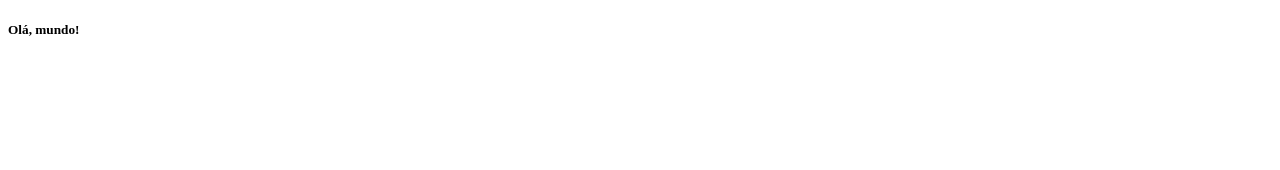
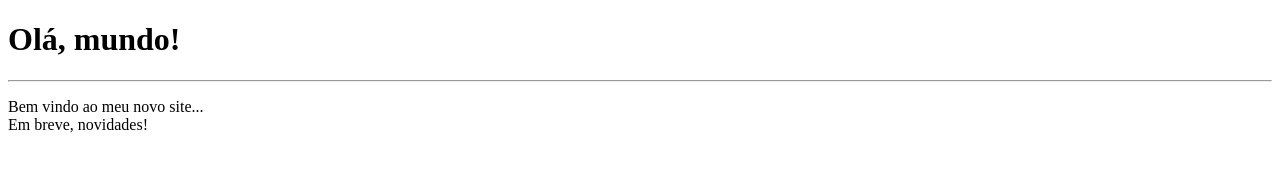
Before and after one commit to Italorene47/Projeto01, a plain HTML site: page Site/index.html in a window 1280 px wide. Drawn offline with Linux system fonts and the light colour scheme.

Commit message:
Página Principal

```diff
--- a/Site/index.html
+++ b/Site/index.html
@@ -1,5 +1,5 @@
 <!DOCTYPE html>
-<html lang="en">
+<html lang="pt-br">
 <head>
     <meta charset="UTF-8">
     <meta http-equiv="X-UA-Compatible" content="IE=edge">
@@ -7,7 +7,9 @@
     <title>Meu primeiro site!</title>
 </head>
 <body>
-    <h5>Olá, mundo!</h5>
-
+    <h1>Olá, mundo!</h1>
+    <hr>
+    <p>Bem vindo ao meu novo site... <br>
+       Em breve, novidades!  </p>
 </body>
 </html>
```
